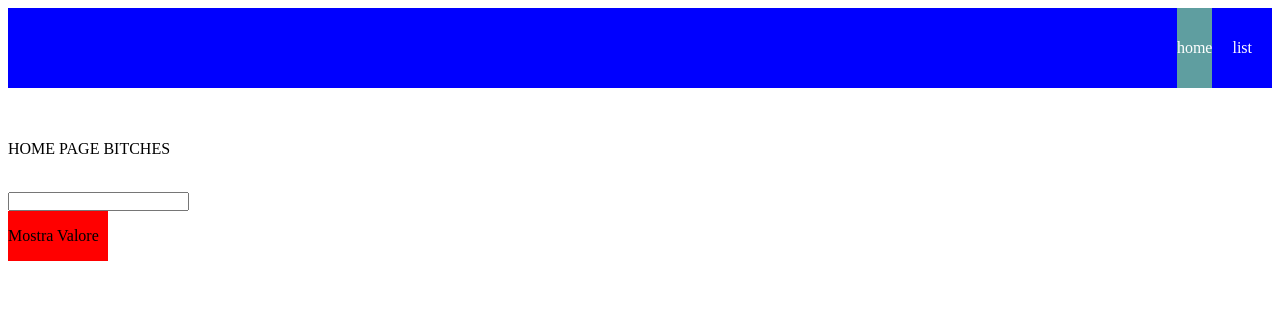
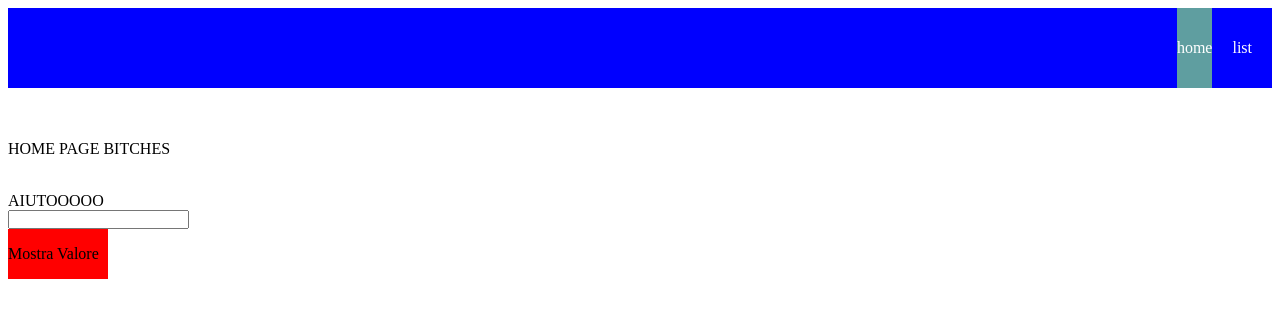
Before and after one commit to matteo-bellinaso/primo-progetto, an Angular app: page /home in a window 1280 px wide. Shown: the top 318 px of the page. Built offline with nearby package versions, Linux system fonts and the light colour scheme.

Commit message:
doppia casistica

```diff
--- a/src/app/highlight.directive.ts
+++ b/src/app/highlight.directive.ts
@@ -10,13 +10,15 @@ export class HighlightDirective {
 
 @Input('appHighlight') highLightColor : string;
 
+@Input() defaultColor : string;
+
   setBackGround(color : string = null){
     this.elem.nativeElement.style.backgroundColor = color;
 
   }
 
   @HostListener('mouseenter') onMouseEnter() {
-    this.setBackGround(this.highLightColor);
+    this.setBackGround(this.highLightColor ? this.highLightColor: this.defaultColor );
   }
 
   @HostListener('mouseleave') onMouseLeave() {
--- a/src/app/home/home.component.html
+++ b/src/app/home/home.component.html
@@ -4,3 +4,5 @@
     <br>
     <br>
 </p>
+
+<div appHighlight [defaultColor]="'red'">AIUTOOOOO</div>
```
